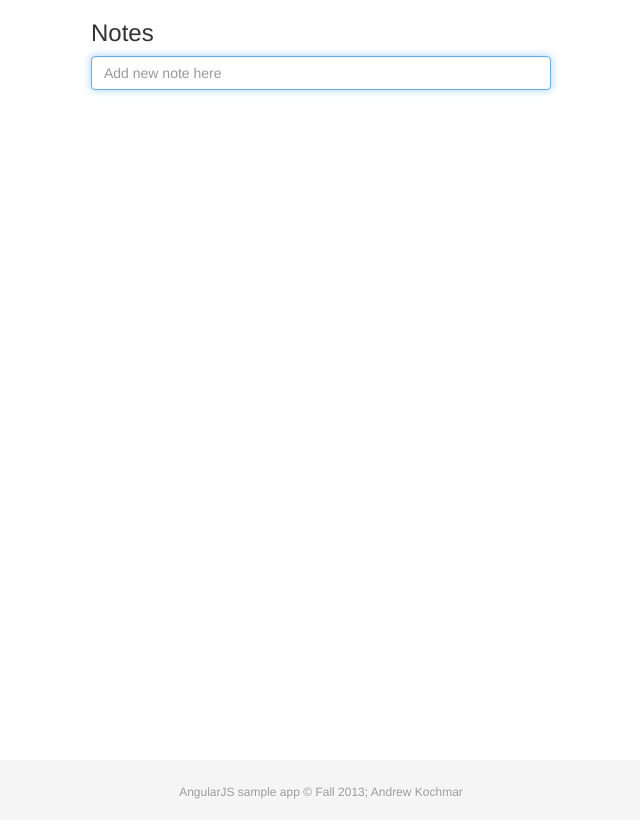
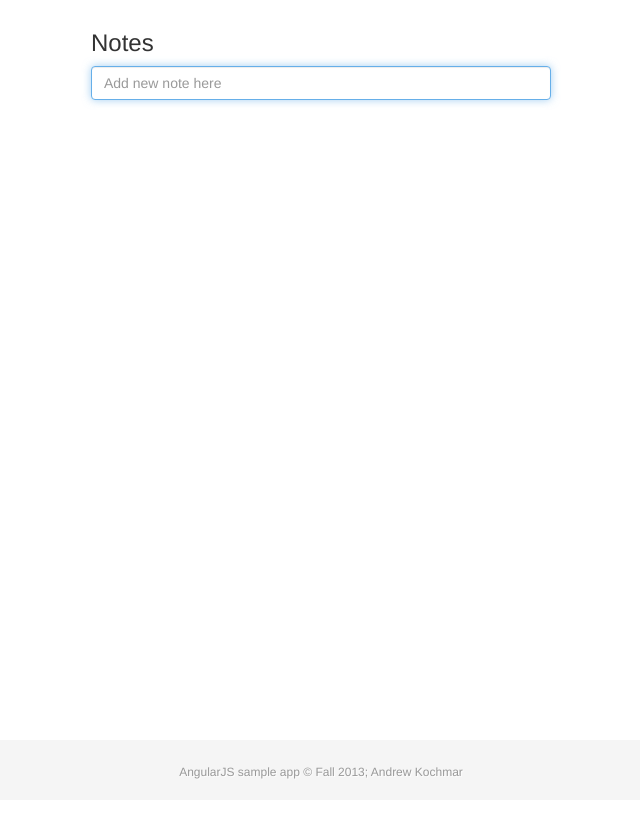
Before and after one commit to dr3w/ng-sample-app, a plain HTML site: page index.html in a window 1280 px wide. Shown: the whole page, without its empty margins (319-959 px from the left). Drawn offline with Linux system fonts and the light colour scheme.

Commit message:
css fixes

```diff
--- a/css/style.css
+++ b/css/style.css
@@ -11,7 +11,8 @@ body {
 	height: 100%;
 	margin: 0 auto -60px;
 	max-width:500px;
-	padding:0px 20px 0;
+	padding:10px 20px 0;
+	overflow: hidden;
 }
 
 #footer,
```
